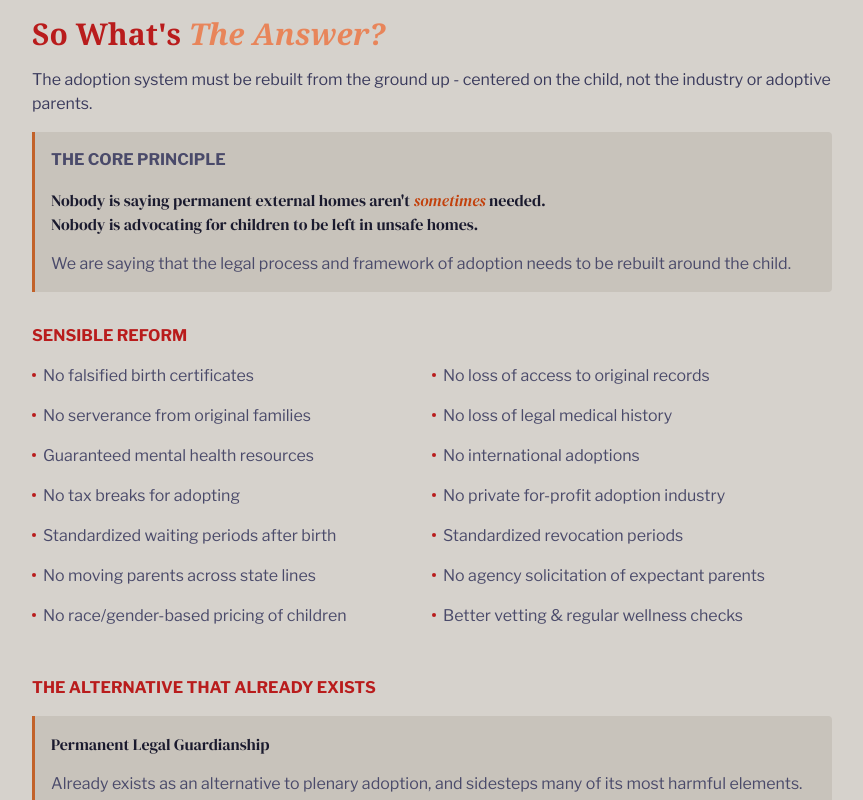
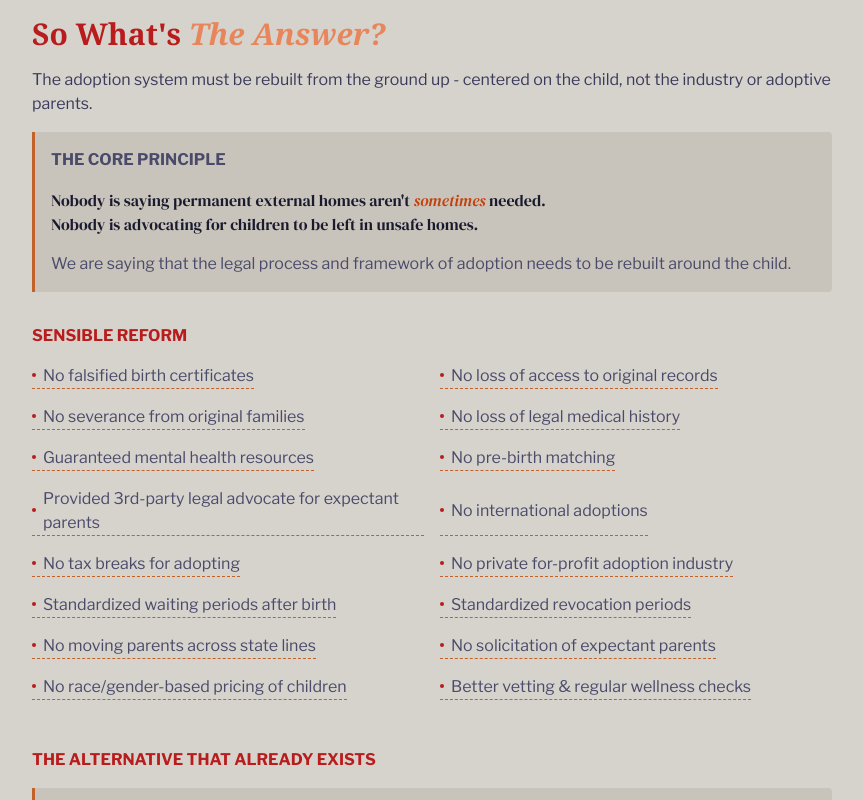
Before and after one commit to phantom42/adoptionmyths-react, a React (Vite) app: page /answer in a window 1280 px wide. Shown: the top 800 px of the page, without its empty margins (208-1071 px from the left). Built offline with nearby package versions, Linux system fonts and the light colour scheme.

Commit message:
tooltips

```diff
--- a/src/index.css
+++ b/src/index.css
@@ -114,6 +114,7 @@ h2 {
 #reform section {
 	display: grid;
 	grid-template-columns: 1fr 1fr;
+	column-gap: 1em;
 }
 #reform li {
 	display: flex;
@@ -147,7 +148,7 @@ li::marker{
 	display: flex;
 	flex-direction: column;
 	background-color: var(--box-background);
-	border-radius: 5em;
+	border-radius: 3em;
 	margin: 0em 1em 1em 0em;
 	text-align: center;
 	padding: 1em;
@@ -201,3 +202,48 @@ li::marker{
 .social-links .back-link:hover {
 	color: var(--main-text-highlight);
 }
+.has-tooltip {
+	position: relative;
+	width: fit-content;
+	border-bottom: 1px dashed var(--main-text-highlight);
+}
+.has-tooltip::after {
+	content: attr(data-tooltip);
+	position: absolute;
+	top: 50%;
+	transform: translateY(-50%);
+	left: 100%;
+	margin-left: 15px;
+	width: 300px;
+	padding: .5em;
+	border-radius: 10px;
+	background: var(--box-background);
+	color: var(--border-color);
+	text-align: center;
+	display: none;
+	z-index: 1;
+}
+.has-tooltip:nth-child(even)::after {
+	content: attr(data-tooltip);
+	position: absolute;
+	top: 50%;
+	transform: translateY(-50%);
+	left: unset;
+	right: 100%;
+	margin-left: 0;
+	margin-right: 15px;
+	width: 300px;
+	padding: .5em;
+	border-radius: 10px;
+	background: var(--box-background);
+	color: var(--border-color);
+	text-align: center;
+	display: none;
+	z-index: 1;
+}
+.has-tooltip:hover::after, .has-tooltip:active::after{
+	display: block;
+}
+.has-tooltip:hover, .has-tooltip:active  {
+	cursor: pointer;
+}
--- a/src/pages/Solution/Reform.tsx
+++ b/src/pages/Solution/Reform.tsx
@@ -3,20 +3,22 @@ export default function Reform() {
 		<article id="reform">
 			<header>Sensible Reform</header>
 			<section>
-				<li>No falsified birth certificates</li>
-				<li>No loss of access to original records</li>
-				<li>No serverance from original families</li>
-				<li>No loss of legal medical history</li>
-				<li>Guaranteed mental health resources</li>
-				<li>No international adoptions</li>
-				<li>No tax breaks for adopting</li>
-				<li>No private for-profit adoption industry</li>
-				<li>Standardized waiting periods after birth</li>
-				<li>Standardized revocation periods</li>
-				<li>No moving parents across state lines</li>
-				<li>No agency solicitation of expectant parents</li>
-				<li>No race/gender-based pricing of children</li>
-				<li>Better vetting & regular wellness checks</li>
+				<li className="has-tooltip" data-tooltip="The names of birth parents are falsified, and locations or dates may also be changed">No falsified birth certificates</li>
+				<li className="has-tooltip" data-tooltip="Only 16 states allow full access to the original, unmodified document">No loss of access to original records</li>
+				<li className="has-tooltip" data-tooltip="While loss of parental rights is sometimes needed, there is no need to be completely legally severed from the entire family">No severance from original families</li>
+				<li className="has-tooltip" data-tooltip="Some genetic testing and cancer screenings require a close relative to have a history of illness. Insurance agencies have denied claims due to lack of legal connection">No loss of legal medical history</li>
+				<li className="has-tooltip" data-tooltip="Familial separation and adoption are a traumatic events that many adoptees struggle with into adulthood">Guaranteed mental health resources</li>
+				<li className="has-tooltip" data-tooltip="Pre-birth matching places undue pressure on expectant parents and increases expectations of hopeful parents">No pre-birth matching</li>
+				<li className="has-tooltip" data-tooltip="Adoption agencies and hopeful parents weaponize the complex legal system to pressure expectant parents">Provided 3rd-party legal advocate for expectant parents</li>
+				<li className="has-tooltip" data-tooltip="There is an immense amount of corruption in international adoption. From ">No international adoptions</li>
+				<li className="has-tooltip" data-tooltip="Tax-breaks and refunds contribute to the commodification of children and directs financial aid to the wrong people">No tax breaks for adopting</li>
+				<li className="has-tooltip" data-tooltip="In order to acquire infants, the $30 billion industry preys on vulnerable people in crisis and commodifies children">No private for-profit adoption industry</li>
+				<li className="has-tooltip" data-tooltip="Some states allow parents to relinquish immediately after birth, when many new parents are still on painkillers and dealing with post-partum ">Standardized waiting periods after birth</li>
+				<li className="has-tooltip" data-tooltip="Revocation periods vary from state-to-state. Anywhere between no period and 45 days">Standardized revocation periods</li>
+				<li className="has-tooltip" data-tooltip="Agencies move pregnant people to states where they have no local support system and where the revocation periods and waiting periods favor hopeful parents">No moving parents across state lines</li>
+				<li className="has-tooltip" data-tooltip="Agencies and hopeful parents actively approach expectant parents who may have no intention to relinquish in places like hospitals, churches, stores, or on the internet">No solicitation of expectant parents</li>
+				<li className="has-tooltip" data-tooltip="Some agencies vary price of children based on race, age, gender, health of the child, and expectations of expectant parents. On average, white children cost 2x as much as Black children">No race/gender-based pricing of children</li>
+				<li className="has-tooltip" data-tooltip="Home studies and background checks are not thorough enough and there is no check that the child is safe and thriving after adoption">Better vetting & regular wellness checks</li>
 			</section>
 		</article>
 	)
```
